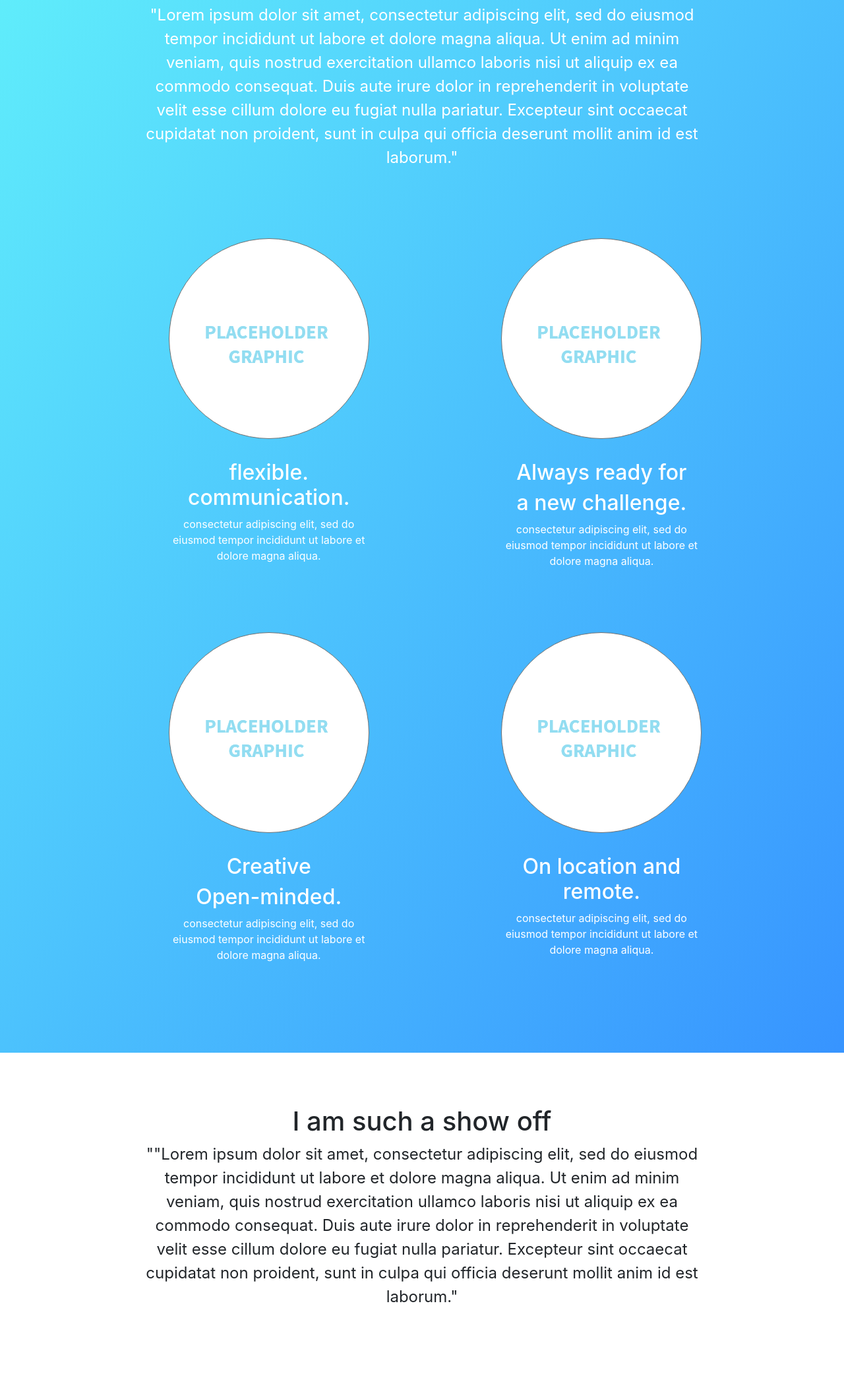
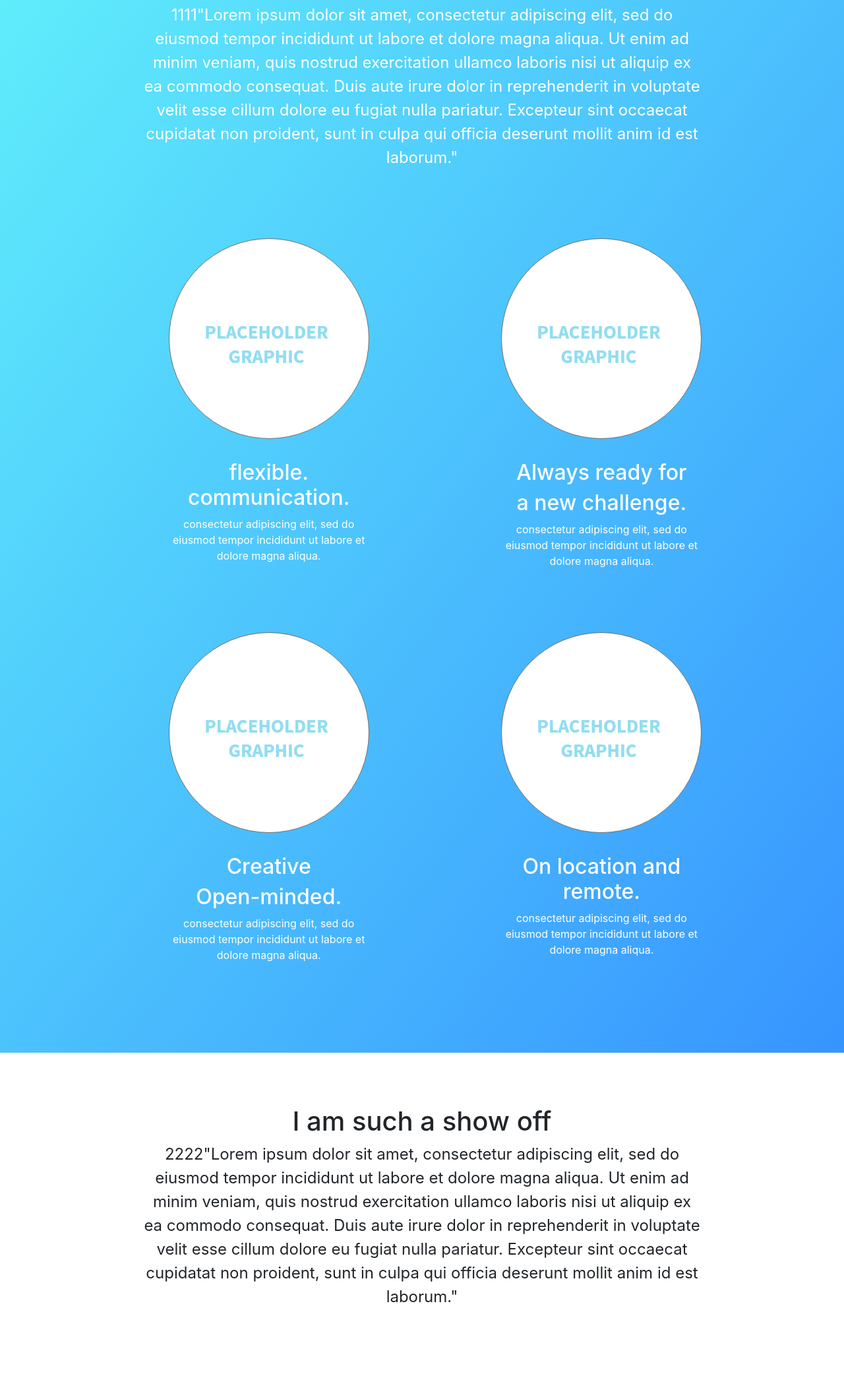
Before and after one commit to profaiith/profaiith.github.io, a plain HTML site: page index.html in a window 1280 px wide. Shown: the part 650-2750 px from the top of the page at 66% size. Drawn offline with nearby package versions, Linux system fonts and the light colour scheme; a script that the page names is missing.

Commit message:
Update index.html

```diff
--- a/index.html
+++ b/index.html
@@ -14,7 +14,7 @@
     <link rel="stylesheet" href="css/style.css">
     <link rel="stylesheet" href="https://stackpath.bootstrapcdn.com/bootstrap/4.3.1/css/bootstrap.min.css" integrity="sha384-ggOyR0iXCbMQv3Xipma34MD+dH/1fQ784/j6cY/iJTQUOhcWr7x9JvoRxT2MZw1T" crossorigin="anonymous">
     <link rel="stylesheet" href="https://cdnjs.cloudflare.com/ajax/libs/animate.css/3.7.2/animate.min.css">
-    <title>Student Frontend Developer</title>
+    <title>Student Frontend Developer.</title>
 </head>
 
 <body>
@@ -93,7 +93,7 @@
     <div class="contrainer text-white" id="blue-container" >
                     <div class="col-sm"id="about" >
                     <h1 >The power of creative discovery</h1>
-                    <p class="center-text">"Lorem ipsum dolor sit amet, consectetur adipiscing elit, sed do eiusmod tempor incididunt ut labore et dolore magna aliqua. Ut enim ad minim veniam, quis nostrud exercitation ullamco laboris nisi ut aliquip ex ea commodo consequat. Duis aute irure dolor in reprehenderit in voluptate velit esse cillum dolore eu fugiat nulla pariatur. Excepteur sint occaecat cupidatat non proident, sunt in culpa qui officia deserunt mollit anim id est laborum."</p>
+                    <p class="center-text">1111"Lorem ipsum dolor sit amet, consectetur adipiscing elit, sed do eiusmod tempor incididunt ut labore et dolore magna aliqua. Ut enim ad minim veniam, quis nostrud exercitation ullamco laboris nisi ut aliquip ex ea commodo consequat. Duis aute irure dolor in reprehenderit in voluptate velit esse cillum dolore eu fugiat nulla pariatur. Excepteur sint occaecat cupidatat non proident, sunt in culpa qui officia deserunt mollit anim id est laborum."</p>
                 </div>
                 <br>
                 <br>
@@ -156,7 +156,7 @@
     <div class="container" id="white-container">
             <div class="col-sm" id="portfolio">
                     <h1 class="fadeInUp">I am such a show off </h1>
-                    <p class="center-text" style="padding-bottom: 5em;">""Lorem ipsum dolor sit amet, consectetur adipiscing elit, sed do eiusmod tempor incididunt ut labore et dolore magna aliqua. Ut enim ad minim veniam, quis nostrud exercitation ullamco laboris nisi ut aliquip ex ea commodo consequat. Duis aute irure dolor in reprehenderit in voluptate velit esse cillum dolore eu fugiat nulla pariatur. Excepteur sint occaecat cupidatat non proident, sunt in culpa qui officia deserunt mollit anim id est laborum."</p>
+                    <p class="center-text" style="padding-bottom: 5em;">2222"Lorem ipsum dolor sit amet, consectetur adipiscing elit, sed do eiusmod tempor incididunt ut labore et dolore magna aliqua. Ut enim ad minim veniam, quis nostrud exercitation ullamco laboris nisi ut aliquip ex ea commodo consequat. Duis aute irure dolor in reprehenderit in voluptate velit esse cillum dolore eu fugiat nulla pariatur. Excepteur sint occaecat cupidatat non proident, sunt in culpa qui officia deserunt mollit anim id est laborum."</p>
                 </div>
         <div class="row"  >
 
```
